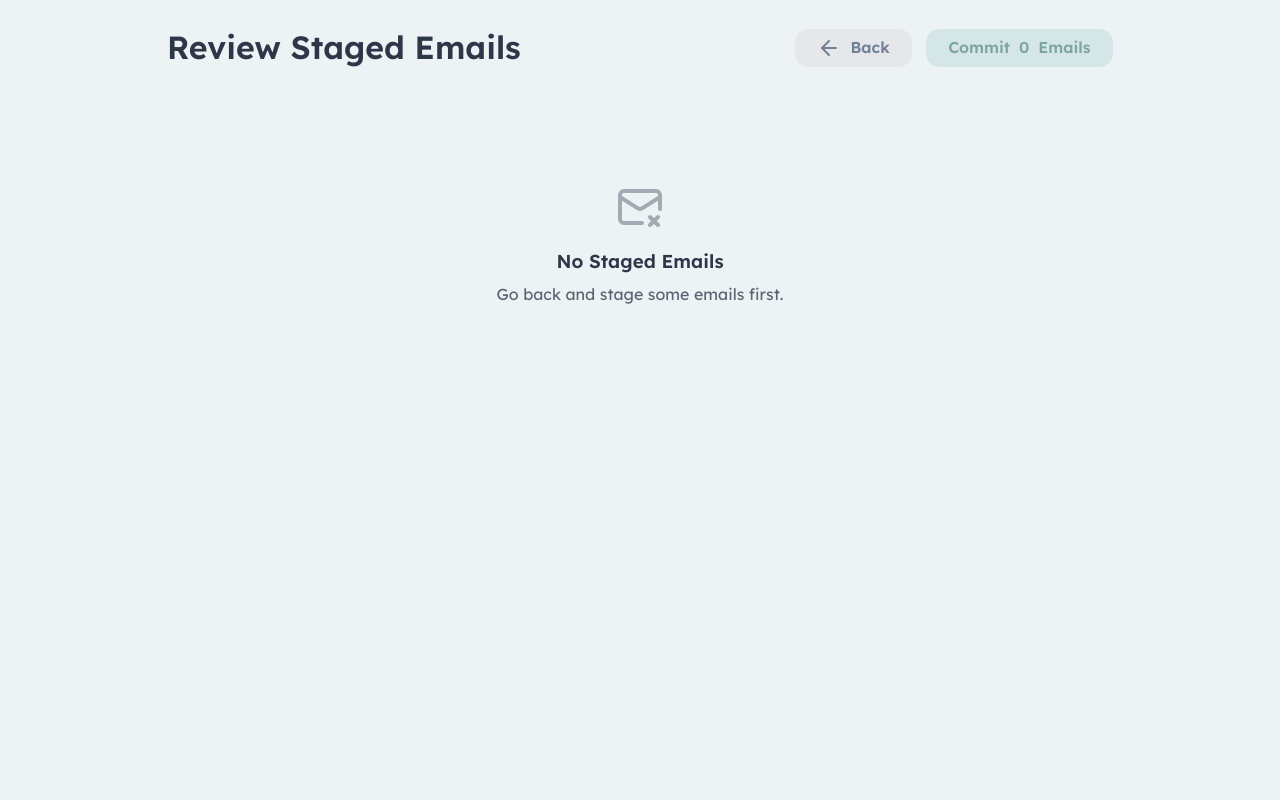
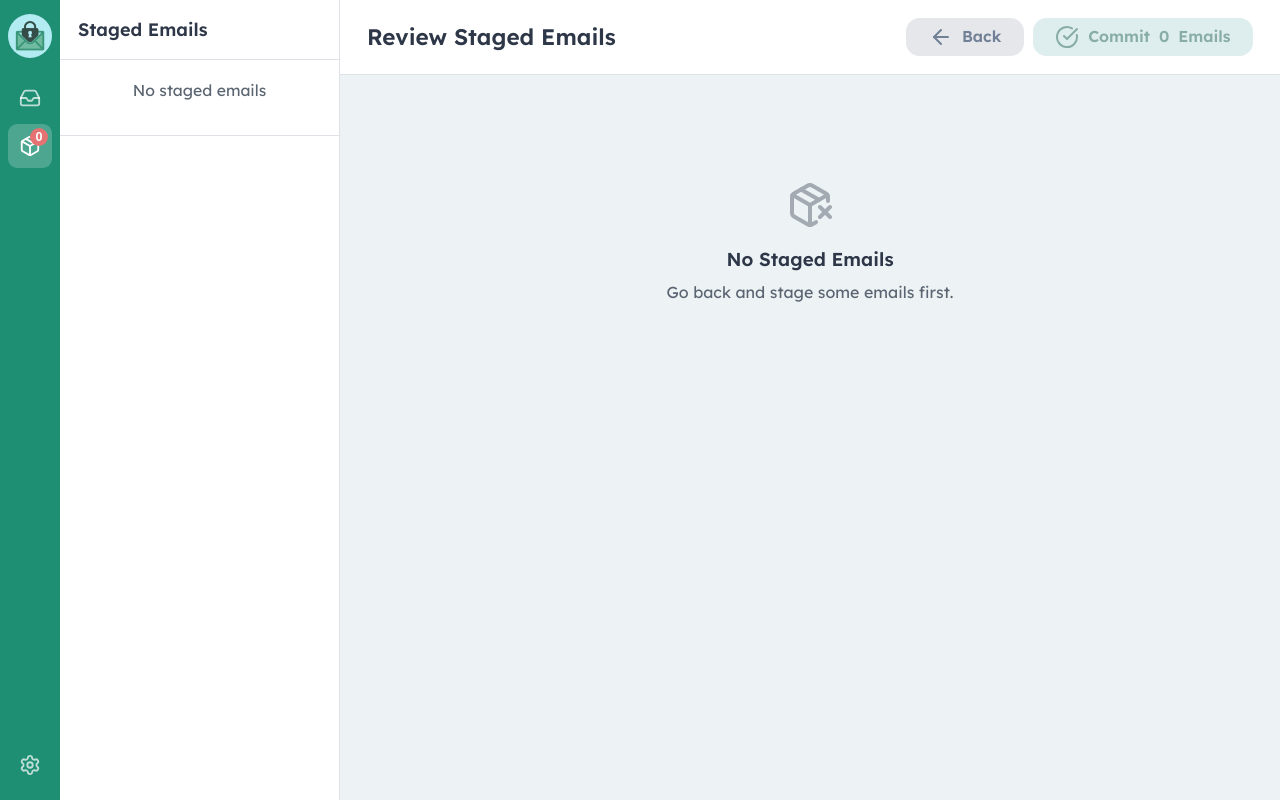
Before and after one commit to rsembera/mailrepo, a Python web app: template web/templates/main/review.html in a window 1280 px wide. Run offline with Jinja, Linux system fonts and the light colour scheme; the template is opened without the code that fills it, so the values that code supplies are empty.

Commit message:
Redesign Review page: three-pane layout, account names, fix date/alignment, custom dropdowns

```diff
--- a/web/blueprints/main.py
+++ b/web/blueprints/main.py
@@ -88,7 +88,8 @@ def create_archive():
 def review():
     """Review staged emails before committing."""
     folders = Database.fetchall("SELECT * FROM folders ORDER BY name")
-    return render_template("main/review.html", folders=folders)
+    accounts = Database.fetchall("SELECT * FROM accounts ORDER BY name")
+    return render_template("main/review.html", folders=folders, accounts=accounts)
 
 
 @main_bp.route("/settings")
--- a/web/static/css/review.css
+++ b/web/static/css/review.css
@@ -2,73 +2,80 @@
    REVIEW PAGE STYLES
    ============================================ */
 
-.review-container {
-    max-width: 1000px;
-    margin: 0 auto;
-    padding: var(--space-xl);
+/* Sidebar header */
+.sidebar-header {
+    padding: var(--space-lg);
+    border-bottom: 1px solid var(--color-border);
 }
 
-.review-header {
-    display: flex;
-    justify-content: space-between;
-    align-items: center;
-    margin-bottom: var(--space-xl);
+.sidebar-header h2 {
+    margin: 0;
+    font-size: 1rem;
+    font-weight: 600;
 }
 
-.review-header h1 {
-    margin: 0;
+/* Tree count badge */
+.tree-count {
+    margin-left: auto;
+    background: var(--color-primary-lighter);
+    color: var(--color-primary-dark);
+    padding: 0.125rem 0.5rem;
+    border-radius: 10px;
+    font-size: 0.75rem;
+    font-weight: 600;
 }
 
-.review-actions {
-    display: flex;
-    gap: var(--space-md);
+/* Review content area */
+.review-content {
+    flex: 1;
+    overflow-y: auto;
+    padding: var(--space-lg);
 }
 
+/* Review group (per account) */
 .review-group {
     background: white;
-    border-radius: var(--radius-xl);
-    margin-bottom: var(--space-xl);
-    overflow: hidden;
-    box-shadow: var(--shadow-sm);
+    border-radius: var(--radius-lg);
+    margin-bottom: var(--space-lg);
+    border: 1px solid var(--color-border);
 }
 
 .review-group-header {
     display: flex;
     justify-content: space-between;
     align-items: center;
-    padding: var(--space-lg) var(--space-xl);
+    padding: var(--space-md) var(--space-lg);
     background: var(--color-background-secondary);
     border-bottom: 1px solid var(--color-border);
+    border-radius: var(--radius-lg) var(--radius-lg) 0 0;
 }
 
 .review-group-header h2 {
     margin: 0;
-    font-size: 1rem;
+    font-size: 0.9rem;
+    font-weight: 600;
 }
 
+/* Source action dropdown */
 .source-action {
     display: flex;
     align-items: center;
     gap: var(--space-sm);
-    font-size: 0.875rem;
+    font-size: 0.8125rem;
+    color: var(--color-text-muted);
 }
 
-.source-action select {
-    padding: var(--space-xs) var(--space-sm);
-    border: 1px solid var(--color-border);
-    border-radius: var(--radius-sm);
-    font-size: 0.875rem;
+/* Review list */
+.review-list {
+    padding: var(--space-sm);
 }
 
-.review-list {
-    padding: var(--space-md);
-}
-
+/* Review item row */
 .review-item {
     display: flex;
     align-items: center;
     gap: var(--space-md);
-    padding: var(--space-md);
+    padding: var(--space-sm) var(--space-md);
     border-radius: var(--radius-md);
     transition: background 0.15s;
 }
--- a/web/static/js/review.js
+++ b/web/static/js/review.js
@@ -4,9 +4,13 @@
 
 let stagedEmails = new Map();
 let folders = [];
-let sourceActions = {};  // { accountId-labelId: action }
+let accounts = [];
+let sourceActions = {};  // { accountId: action }
 
 document.addEventListener('DOMContentLoaded', async () => {
+    // Load accounts from page data
+    accounts = window.accountsData || [];
+
     // Load staged emails from sessionStorage
     const savedStaged = sessionStorage.getItem('stagedEmails');
     if (savedStaged) {
@@ -18,6 +22,9 @@ document.addEventListener('DOMContentLoaded', async () => {
         }
     }
 
+    // Update badge
+    document.getElementById('stagedBadge').textContent = stagedEmails.size;
+
     if (stagedEmails.size === 0) {
         return;  // Show empty state
     }
@@ -25,7 +32,8 @@ document.addEventListener('DOMContentLoaded', async () => {
     // Load folders
     await loadFolders();
 
-    // Render review list
+    // Render sidebar and review list
+    renderSidebar();
     renderReviewList();
     updateCommitButton();
 });
@@ -40,6 +48,45 @@ async function loadFolders() {
     } catch (e) {
         console.error('Failed to load folders:', e);
     }
+}
+
+function getAccountName(accountId) {
+    if (accountId === 'import') return 'Imported';
+    const account = accounts.find(a => a.id == accountId);
+    return account ? (account.name || account.email) : `Account ${accountId}`;
+}
+
+function renderSidebar() {
+    const section = document.getElementById('stagedAccountsSection');
+
+    // Group by account
+    const byAccount = new Map();
+    stagedEmails.forEach((data, emailId) => {
+        const key = data.sourceAccountId || 'import';
+        if (!byAccount.has(key)) {
+            byAccount.set(key, []);
+        }
+        byAccount.get(key).push({ emailId, ...data });
+    });
+
+    let html = '';
+    byAccount.forEach((emails, accountId) => {
+        const accountName = getAccountName(accountId);
+        html += `
+            <div class="tree-item-row active" data-account-id="${accountId}">
+                <i data-lucide="mail" class="tree-icon"></i>
+                <span class="tree-label">${escapeHtml(accountName)}</span>
+                <span class="tree-count">${emails.length}</span>
+            </div>
+        `;
+    });
+
+    section.innerHTML = html;
+
+    // Update meta
+    document.getElementById('reviewMeta').textContent = `${stagedEmails.size} emails staged`;
+
+    if (typeof lucide !== 'undefined') lucide.createIcons();
 }
 
 function renderReviewList() {
@@ -58,7 +105,7 @@ function renderReviewList() {
     let html = '';
 
     byAccount.forEach((emails, accountId) => {
-        const accountName = accountId === 'import' ? 'Imported' : `Account ${accountId}`;
+        const accountName = getAccountName(accountId);
 
         html += `
             <div class="review-group">
@@ -66,12 +113,31 @@ function renderReviewList() {
                     <h2>${escapeHtml(accountName)}</h2>
                     <div class="source-action">
                         <label>After commit:</label>
-                        <select onchange="setSourceAction('${accountId}', this.value)">
-                            <option value="leave">Leave in place</option>
-                            <option value="archive">Archive</option>
-                            <option value="trash">Move to trash</option>
-                            <option value="delete">Delete permanently</option>
-                        </select>
+                        <div class="icon-select action-select" data-account-id="${accountId}">
+                            <button class="icon-select-trigger" type="button">
+                                <i data-lucide="inbox" class="action-icon"></i>
+                                <span class="icon-select-label">Leave in place</span>
+                                <i data-lucide="chevron-down" class="icon-select-arrow"></i>
+                            </button>
+                            <div class="icon-select-dropdown">
+                                <div class="icon-select-option selected" data-value="leave" data-icon="inbox">
+                                    <i data-lucide="inbox"></i>
+                                    <span>Leave in place</span>
+                                </div>
+                                <div class="icon-select-option" data-value="archive" data-icon="archive">
+                                    <i data-lucide="archive"></i>
+                                    <span>Archive</span>
+                                </div>
+                                <div class="icon-select-option" data-value="trash" data-icon="trash-2">
+                                    <i data-lucide="trash-2"></i>
+                                    <span>Move to trash</span>
+                                </div>
+                                <div class="icon-select-option" data-value="delete" data-icon="x-circle">
+                                    <i data-lucide="x-circle"></i>
+                                    <span>Delete permanently</span>
+                                </div>
+                            </div>
+                        </div>
                     </div>
                 </div>
                 <div class="review-list">
@@ -84,18 +150,18 @@ function renderReviewList() {
 
             html += `
                 <div class="review-item" data-id="${item.emailId}">
-                    <div class="review-checkbox">
+                    <label class="review-checkbox">
                         <input type="checkbox" checked onchange="toggleReviewItem('${item.emailId}')">
-                    </div>
+                    </label>
                     <div class="review-email">
-                        <div class="review-email-header">
-                            <span class="review-sender">${escapeHtml(item.email.sender)}</span>
+                        <div class="review-subject">${escapeHtml(item.email.subject || '(no subject)')}</div>
+                        <div class="review-meta">
+                            <span class="review-sender">${escapeHtml(extractName(item.email.from || item.email.sender))}</span>
                             <span class="review-date">${formatDate(item.email.date)}</span>
                         </div>
-                        <div class="review-subject">${escapeHtml(item.email.subject)}</div>
                     </div>
                     <div class="review-destination">
-                        <div class="icon-select" data-email-id="${item.emailId}">
+                        <div class="icon-select folder-select" data-email-id="${item.emailId}">
                             <button class="icon-select-trigger" type="button">
                                 <i data-lucide="${folderIcon}" class="folder-icon"></i>
                                 <span class="icon-select-label">${escapeHtml(folderName)}</span>
@@ -124,24 +190,35 @@ function renderReviewList() {
 
     content.innerHTML = html;
 
-    // Render Lucide icons
-    if (typeof lucide !== 'undefined') {
-        lucide.createIcons();
-    }
+    if (typeof lucide !== 'undefined') lucide.createIcons();
 
-    // Initialize custom dropdowns
     initIconSelects();
 }
 
-// Custom icon-select dropdown handling
 function initIconSelects() {
-    document.querySelectorAll('.icon-select').forEach(select => {
+    // Folder selects
+    document.querySelectorAll('.icon-select.folder-select').forEach(select => {
+        initDropdown(select, (value, icon, label) => {
+            const emailId = select.dataset.emailId;
+            changeDestination(emailId, value);
+        });
+    });
+
+    // Action selects
+    document.querySelectorAll('.icon-select.action-select').forEach(select => {
+        initDropdown(select, (value, icon, label) => {
+            const accountId = select.dataset.accountId;
+            setSourceAction(accountId, value);
+        });
+    });
+}
+
+function initDropdown(select, onChange) {
     const trigger = select.querySelector('.icon-select-trigger');
     const dropdown = select.querySelector('.icon-select-dropdown');
 
     trigger.addEventListener('click', (e) => {
         e.stopPropagation();
-            // Close other open dropdowns
         document.querySelectorAll('.icon-select.open').forEach(s => {
             if (s !== select) s.classList.remove('open');
         });
@@ -151,43 +228,40 @@ function initIconSelects() {
     dropdown.querySelectorAll('.icon-select-option').forEach(option => {
         option.addEventListener('click', (e) => {
             e.stopPropagation();
-                const emailId = select.dataset.emailId;
-                const folderId = option.dataset.value;
+            const value = option.dataset.value;
             const icon = option.dataset.icon;
             const label = option.querySelector('span').textContent;
 
-                // Update trigger display
-                trigger.querySelector('.folder-icon').setAttribute('data-lucide', icon);
+            // Update trigger
+            const iconEl = trigger.querySelector('.folder-icon, .action-icon');
+            if (iconEl) iconEl.setAttribute('data-lucide', icon);
             trigger.querySelector('.icon-select-label').textContent = label;
 
-                // Update selected state
+            // Update selected
             dropdown.querySelectorAll('.icon-select-option').forEach(o => o.classList.remove('selected'));
             option.classList.add('selected');
 
-                // Re-render icons and close
             if (typeof lucide !== 'undefined') lucide.createIcons();
             select.classList.remove('open');
 
-                // Update data
-                changeDestination(emailId, folderId);
+            onChange(value, icon, label);
         });
     });
-    });
+}
 
-    // Close dropdowns when clicking outside
+// Close dropdowns on outside click
 document.addEventListener('click', () => {
     document.querySelectorAll('.icon-select.open').forEach(s => s.classList.remove('open'));
 });
-}
 
 function toggleReviewItem(emailId) {
-    const checkbox = document.querySelector(`.review-item[data-id="${emailId}"] input[type="checkbox"]`);
     const item = document.querySelector(`.review-item[data-id="${emailId}"]`);
+    const checkbox = item?.querySelector('input[type="checkbox"]');
 
-    if (checkbox.checked) {
+    if (checkbox?.checked) {
         item.classList.remove('unchecked');
     } else {
-        item.classList.add('unchecked');
+        item?.classList.add('unchecked');
     }
 
     updateCommitButton();
@@ -196,7 +270,7 @@ function toggleReviewItem(emailId) {
 function changeDestination(emailId, folderId) {
     const data = stagedEmails.get(emailId);
     if (data) {
-        data.destinationFolderId = folderId;
+        data.destinationFolderId = parseInt(folderId);
         stagedEmails.set(emailId, data);
     }
 }
@@ -211,11 +285,14 @@ function updateCommitButton() {
     document.getElementById('commitBtn').disabled = checkedCount === 0;
 }
 
-// Commit button handler
+function goBack() {
+    window.location.href = '/';
+}
+
+// Commit handler
 document.getElementById('commitBtn').addEventListener('click', commitEmails);
 
 async function commitEmails() {
-    // Gather checked emails
     const toCommit = [];
     document.querySelectorAll('.review-item').forEach(item => {
         const checkbox = item.querySelector('input[type="checkbox"]');
@@ -227,6 +304,7 @@ async function commitEmails() {
                     email: data.email,
                     destinationFolderId: data.destinationFolderId,
                     sourceAccountId: data.sourceAccountId,
+                    sourceFolder: data.sourceFolder,
                     sourceAction: sourceActions[data.sourceAccountId] || 'leave',
                 });
             }
@@ -235,7 +313,6 @@ async function commitEmails() {
 
     if (toCommit.length === 0) return;
 
-    // Show progress modal
     const progressModal = document.getElementById('progressModal');
     const progressFill = document.getElementById('progressFill');
     const progressText = document.getElementById('progressText');
@@ -252,52 +329,47 @@ async function commitEmails() {
         });
 
         const data = await response.json();
-
-        // Hide progress, show results
         progressModal.classList.remove('active');
 
         const resultsModal = document.getElementById('resultsModal');
-        const resultsTitle = document.getElementById('resultsTitle');
-        const resultsMessage = document.getElementById('resultsMessage');
-        const failedList = document.getElementById('failedList');
-        const failedItems = document.getElementById('failedItems');
-        const retryBtn = document.getElementById('retryBtn');
-
         const successCount = data.results.success.length;
         const failedCount = data.results.failed.length;
         const skippedCount = data.results.skipped?.length || 0;
 
-        resultsTitle.textContent = failedCount === 0 ? 'Success!' : 'Complete';
-        resultsMessage.textContent = data.message;
+        document.getElementById('resultsTitle').textContent = failedCount === 0 ? 'Success!' : 'Complete';
+        document.getElementById('resultsMessage').textContent = data.message;
+
+        const failedList = document.getElementById('failedList');
+        const failedItems = document.getElementById('failedItems');
 
         if (failedCount > 0 || skippedCount > 0) {
             failedList.classList.remove('hidden');
             let listHtml = '';
 
             if (skippedCount > 0) {
-                listHtml += '<li class="skipped-header">Skipped (already in archive):</li>';
+                listHtml += '<li class="list-header">Skipped (already archived):</li>';
                 listHtml += data.results.skipped.map(s =>
                     `<li class="skipped-item">${escapeHtml(s.subject || s.uid)}</li>`
                 ).join('');
             }
 
             if (failedCount > 0) {
-                if (skippedCount > 0) listHtml += '<li class="failed-header">Failed:</li>';
+                listHtml += '<li class="list-header">Failed:</li>';
                 listHtml += data.results.failed.map(f =>
                     `<li class="failed-item">${escapeHtml(f.uid)}: ${escapeHtml(f.error)}</li>`
                 ).join('');
             }
 
             failedItems.innerHTML = listHtml;
-            retryBtn.classList.toggle('hidden', failedCount === 0);
+            document.getElementById('retryBtn').classList.toggle('hidden', failedCount === 0);
         } else {
             failedList.classList.add('hidden');
-            retryBtn.classList.add('hidden');
+            document.getElementById('retryBtn').classList.add('hidden');
         }
 
         resultsModal.classList.add('active');
 
-        // Remove successful and skipped emails from staged
+        // Remove committed emails
         data.results.success.forEach(id => stagedEmails.delete(id));
         if (data.results.skipped) {
             data.results.skipped.forEach(s => stagedEmails.delete(s.uid));
@@ -317,6 +389,7 @@ document.getElementById('doneBtn').addEventListener('click', () => {
         window.location.href = '/';
     } else {
         document.getElementById('resultsModal').classList.remove('active');
+        renderSidebar();
         renderReviewList();
         updateCommitButton();
     }
@@ -335,8 +408,31 @@ function escapeHtml(str) {
     return div.innerHTML;
 }
 
-function formatDate(timestamp) {
-    if (!timestamp) return '';
-    const date = new Date(timestamp * 1000);
+function extractName(sender) {
+    if (!sender) return '';
+    const match = sender.match(/^([^<]+)</);
+    return match ? match[1].trim() : sender;
+}
+
+function formatDate(dateStr) {
+    if (!dateStr) return '';
+
+    try {
+        // Handle both string dates and timestamps
+        let date;
+        if (typeof dateStr === 'number') {
+            date = new Date(dateStr * 1000);
+        } else {
+            date = new Date(dateStr);
+        }
+
+        if (isNaN(date.getTime())) return '';
+
         return date.toLocaleDateString([], { year: 'numeric', month: 'short', day: 'numeric' });
+    } catch {
+        return '';
     }
+}
+
+// Global
+window.toggleReviewItem = toggleReviewItem;
--- a/web/templates/main/review.html
+++ b/web/templates/main/review.html
@@ -2,31 +2,78 @@
 
 {% block title %}Review Staged Emails - {{ app_name }}{% endblock %}
 
-{% block body_class %}review-page{% endblock %}
+{% block body_class %}main-page{% endblock %}
 
 {% block styles %}
 <link rel="stylesheet" href="{{ url_for('static', filename='css/review.css') }}">
 {% endblock %}
 
 {% block content %}
-<div class="review-container">
-    <header class="review-header">
+<div class="app-container">
+    <!-- Pane 1: Left Rail -->
+    <nav class="left-rail">
+        <div class="rail-top">
+            <div class="rail-logo">
+                <img src="{{ url_for('static', filename='assets/icon.png') }}" alt="MailRepo" class="logo-icon">
+            </div>
+            <button class="rail-btn" onclick="window.location.href='/'" title="Mail">
+                <i data-lucide="inbox"></i>
+            </button>
+            <button class="rail-btn active" title="Staged Emails">
+                <i data-lucide="package"></i>
+                <span class="rail-badge" id="stagedBadge">0</span>
+            </button>
+        </div>
+        <div class="rail-bottom">
+            <button class="rail-btn" onclick="window.location.href='/settings'" title="Settings">
+                <i data-lucide="settings"></i>
+            </button>
+        </div>
+    </nav>
+
+    <!-- Pane 2: Sidebar (Staged summary) -->
+    <aside class="sidebar">
+        <div class="sidebar-header">
+            <h2>Staged Emails</h2>
+        </div>
+        <div class="sidebar-section">
+            <div class="section-content expanded" id="stagedAccountsSection">
+                <!-- Account groups rendered by JS -->
+                <div class="sidebar-empty">
+                    <p>No staged emails</p>
+                </div>
+            </div>
+        </div>
+    </aside>
+
+    <!-- Pane 3: Main Content -->
+    <main class="main-content">
+        <header class="content-header">
+            <div class="header-context">
                 <h1>Review Staged Emails</h1>
-        <div class="review-actions">
-            <button class="btn btn-secondary" onclick="history.back()"><i data-lucide="arrow-left"></i> Back</button>
+                <span class="header-meta" id="reviewMeta"></span>
+            </div>
+            <div class="header-actions">
+                <button class="btn btn-secondary" onclick="goBack()">
+                    <i data-lucide="arrow-left"></i>
+                    Back
+                </button>
                 <button class="btn btn-primary" id="commitBtn" disabled>
+                    <i data-lucide="check-circle"></i>
                     Commit <span id="commitCount">0</span> Emails
                 </button>
             </div>
         </header>
 
         <div class="review-content" id="reviewContent">
-        <!-- Emails grouped by source will be rendered here -->
+            <!-- Emails will be rendered here -->
             <div class="empty-state">
-            <i data-lucide="mail-x" class="empty-icon"></i>
+                <i data-lucide="package-x" class="empty-icon"></i>
                 <h3>No Staged Emails</h3>
                 <p>Go back and stage some emails first.</p>
             </div>
+        </div>
+    </main>
 </div>
 
 <!-- Progress Modal -->
@@ -52,7 +99,6 @@
         </div>
         <p id="resultsMessage"></p>
         <div class="failed-list hidden" id="failedList">
-                <h4>Failed:</h4>
             <ul id="failedItems"></ul>
         </div>
         <div class="modal-actions">
@@ -61,9 +107,12 @@
         </div>
     </div>
 </div>
-</div>
 {% endblock %}
 
 {% block scripts %}
+<script>
+    // Pass accounts data to JS
+    window.accountsData = {{ accounts | tojson }};
+</script>
 <script src="{{ url_for('static', filename='js/review.js') }}"></script>
 {% endblock %}
```
Also changed, not shown: other parts of web/static/css/review.css (+74 -33 lines). Lines whose indentation alone changed are shown as unchanged.
